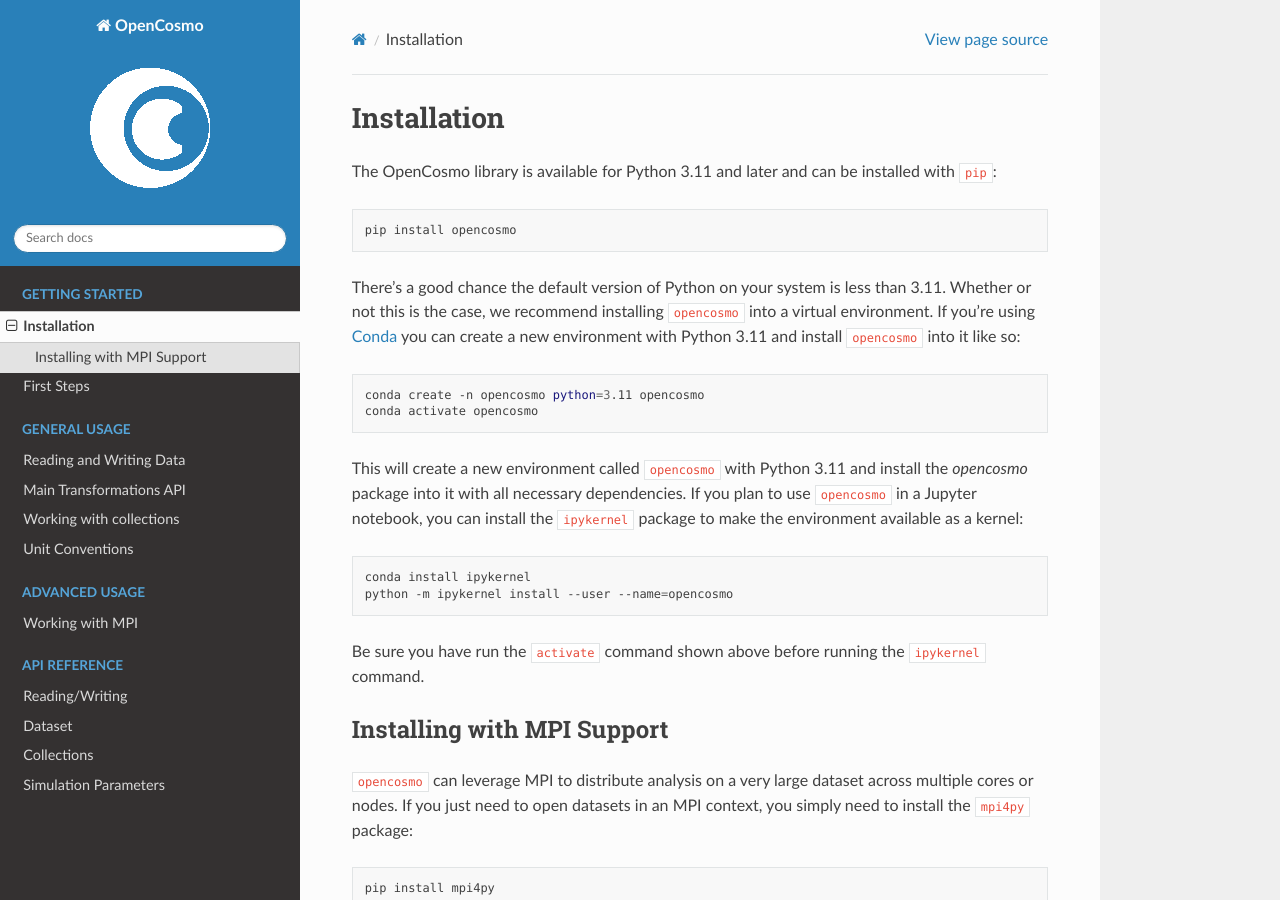
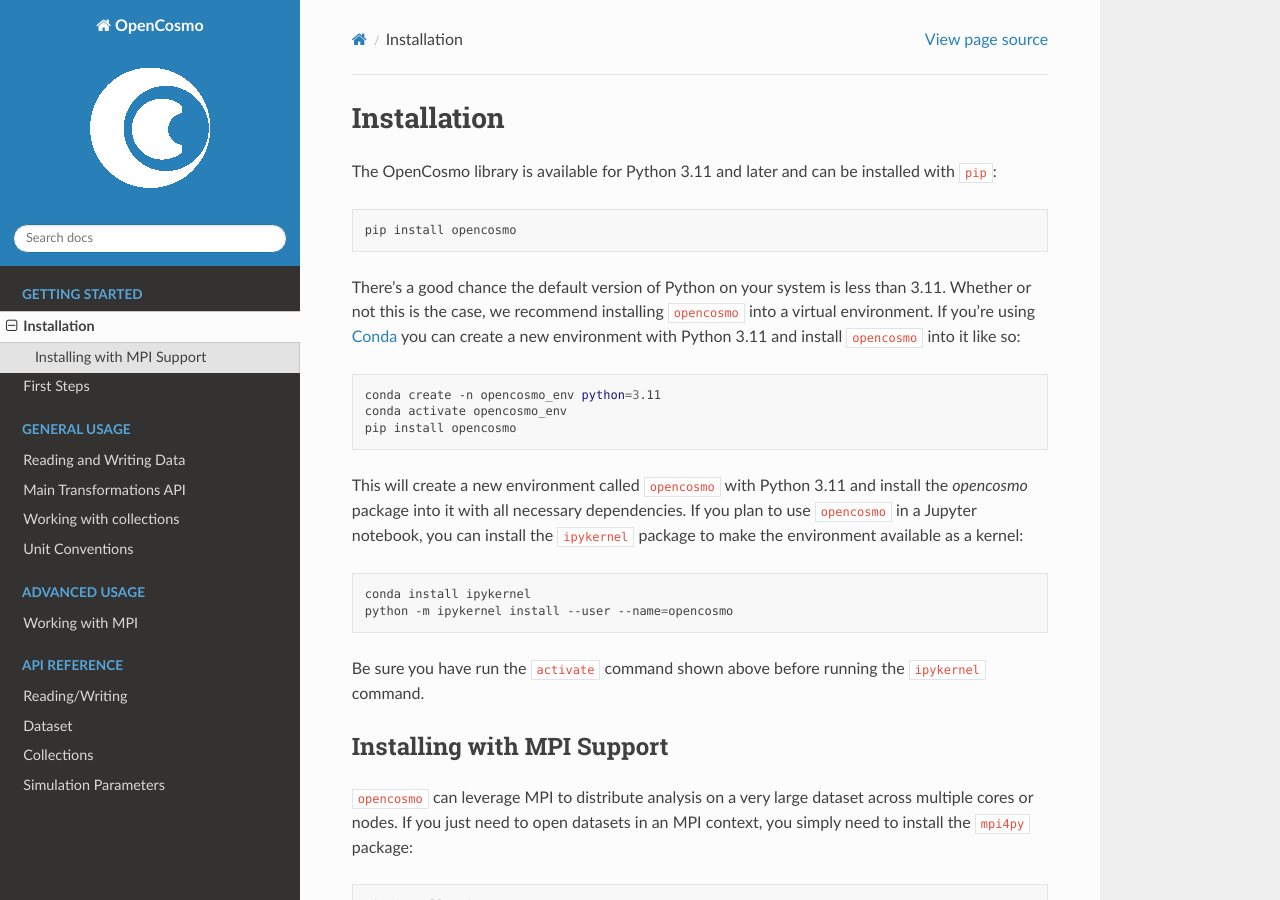
Before and after one commit to ArgonneCPAC/OpenCosmo, a Sphinx documentation site: the page built from docs/source/installation.rst, in a window 1280 px wide and 900 px high. Built offline with Sphinx 7.4.7 and the Read the Docs theme 3.1.0, drawn with Linux system fonts in a browser that asks for light colours.

Commit message:
Add to docs

```diff
--- a/docs/source/installation.rst
+++ b/docs/source/installation.rst
@@ -11,8 +11,9 @@ There's a good chance the default version of Python on your system is less than
 
 .. code-block:: bash
 
-   conda create -n opencosmo python=3.11 opencosmo
-   conda activate opencosmo
+   conda create -n opencosmo_env python=3.11
+   conda activate opencosmo_env
+   pip install opencosmo
 
 This will create a new environment called :code:`opencosmo` with Python 3.11 and install the `opencosmo` package into it with all necessary dependencies. If you plan to use :code:`opencosmo` in a Jupyter notebook, you can install the :code:`ipykernel` package to make the environment available as a kernel:
 
```
Also changed, not shown: README.md (+1 -1 lines).
